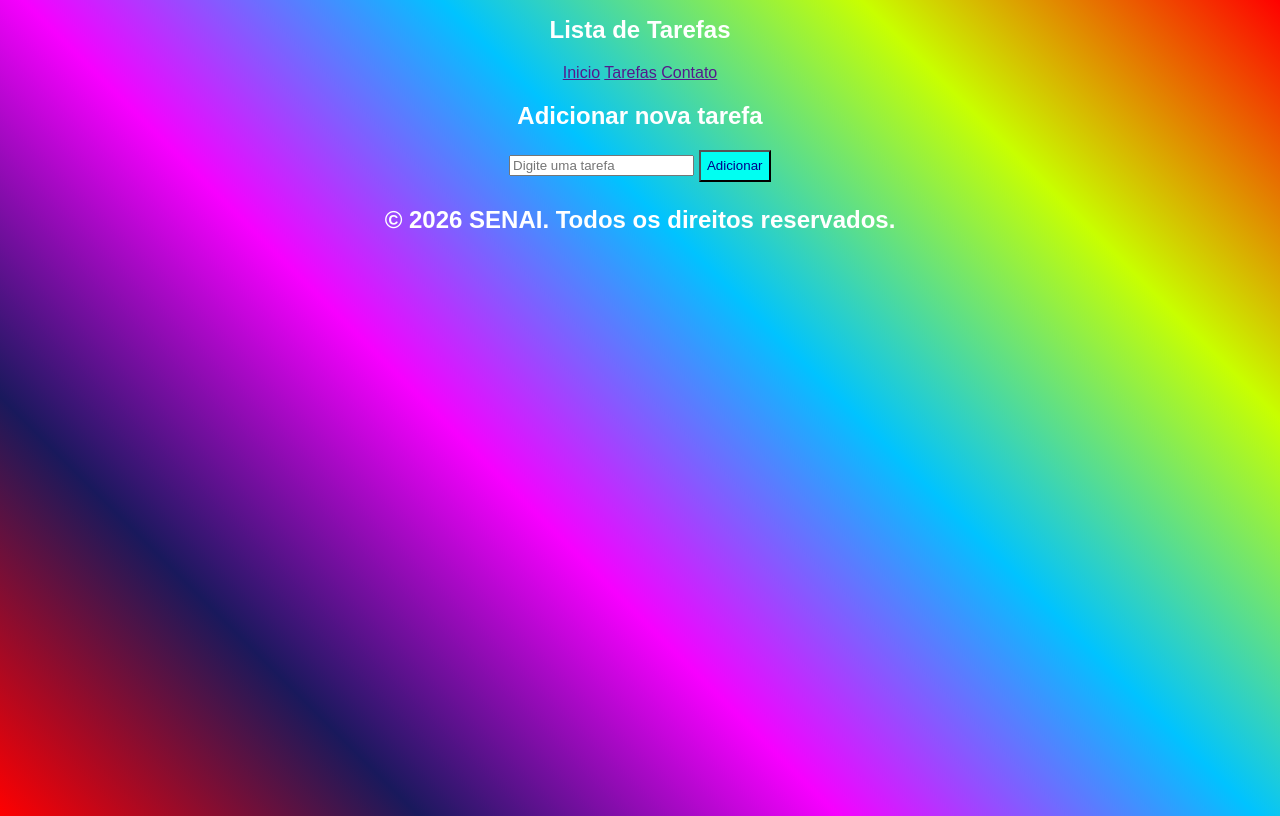
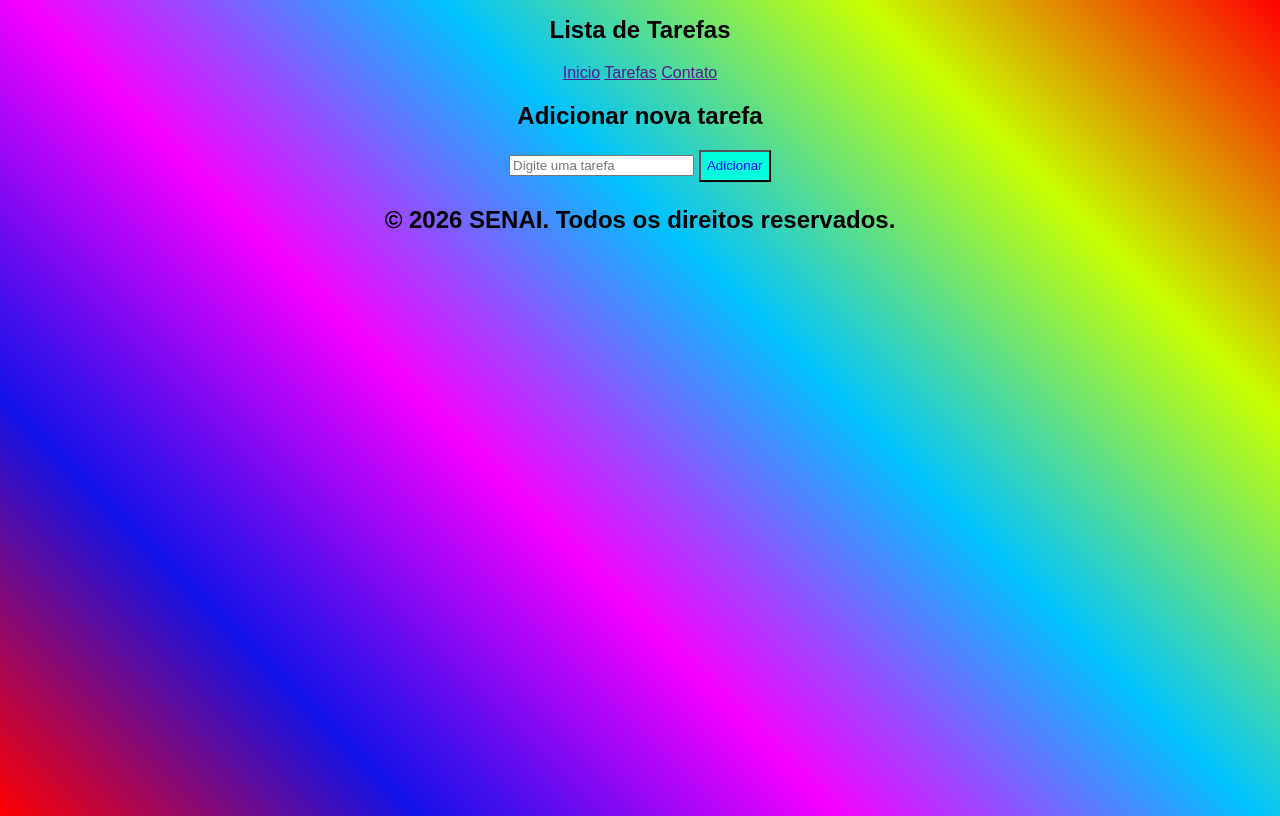
Before and after one commit to BARRAVELHA/Projeto-HTML-adiministradorDet, a plain HTML site: page index.html in a window 1280 px wide. Drawn offline with Linux system fonts and the light colour scheme.

Commit message:
Update styles for body, button, h1, and p elements

```diff
--- a/style.css
+++ b/style.css
@@ -3,17 +3,16 @@ body{
     text-align: center;
     margin: 0;
     min-height: 100vh;
-    background: linear-gradient(45deg, #ff0000, #19195C, #f700ff, #00c3ff, #c8ff00, #ff0000);
-    color: white;
+    background: linear-gradient(45deg, #ff0000, #1212e7, #f700ff, #00c3ff, #c8ff00, #ff0000);
+    color: rgb(0, 0, 0);
     justify-content: center;
     align-items: center;
 }
 
-
 button{
     margin: px;
-    color: darkblue;
-    background-color: rgb(0, 255, 242);
+    color: rgb(0, 4, 255);
+    background-color: rgb(0, 255, 221);
     cursor: pointer;
     padding-bottom: 0.5%;
     padding: 0.5%;
@@ -28,7 +27,3 @@ p{
     font-size: 24px;
     font-weight: bold;
 }
-
-  animation-name: myAnimation;
-  animation-duration: 4s;
-}
```
